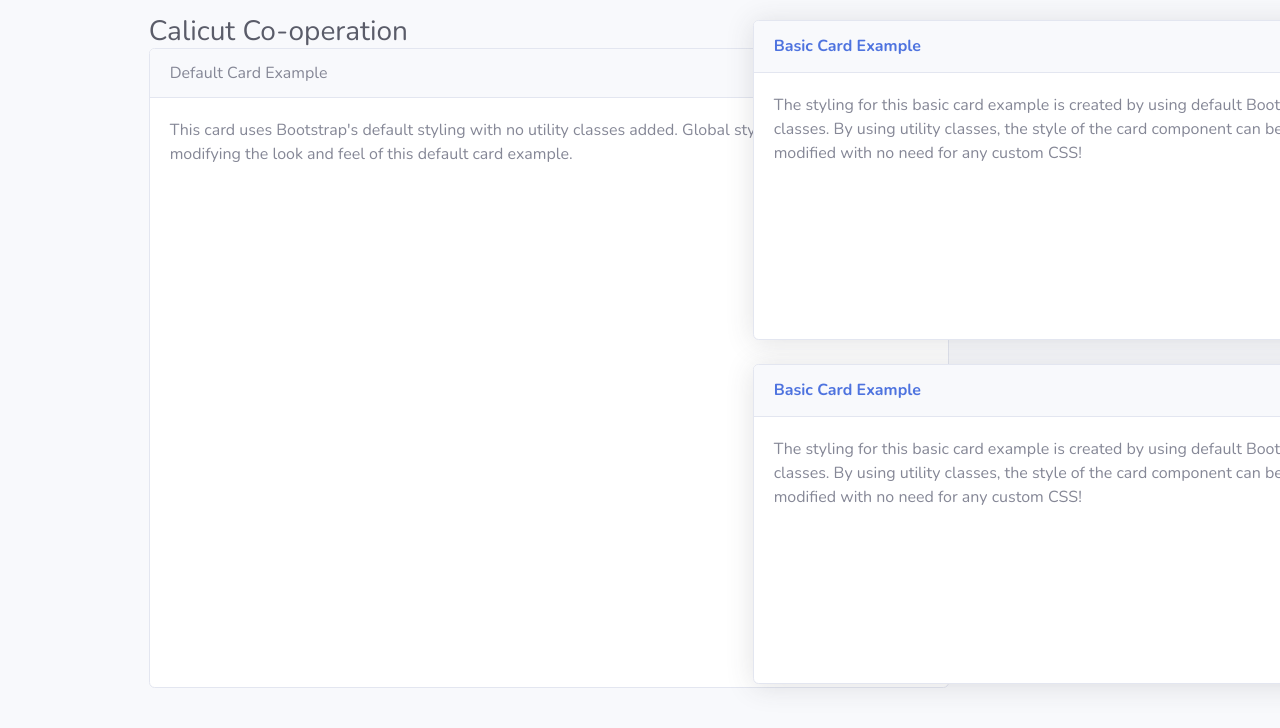
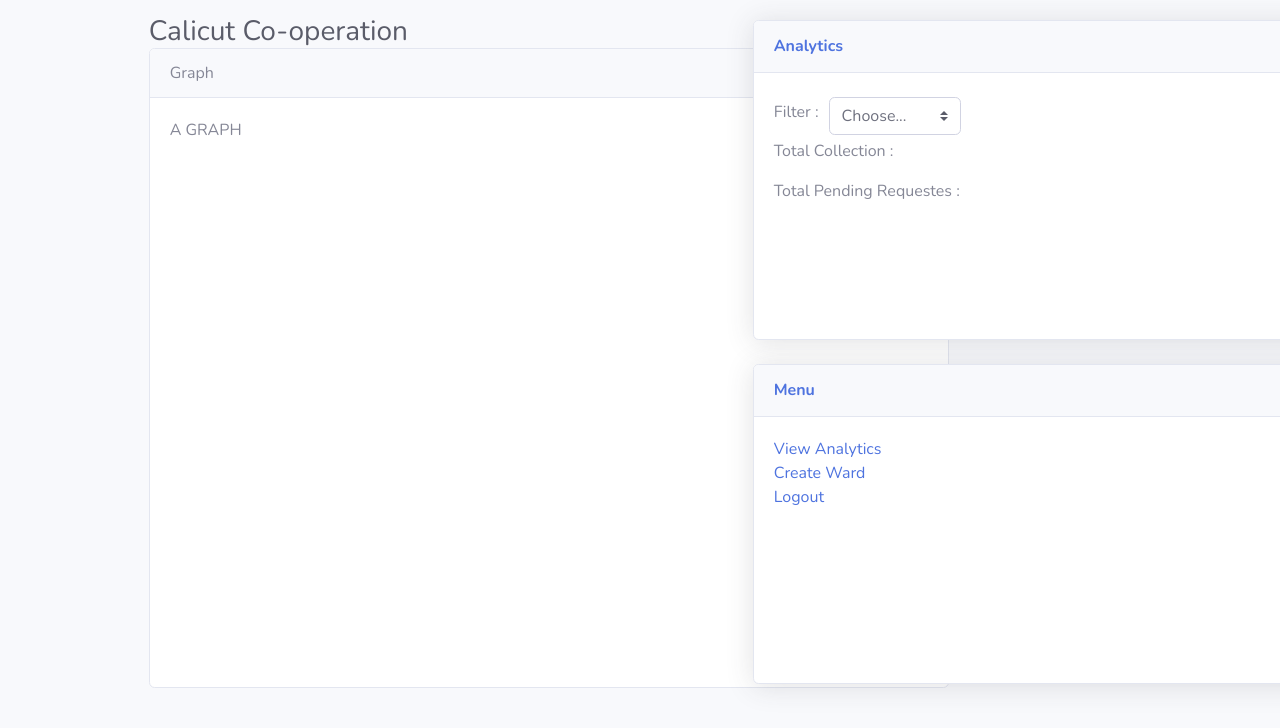
Before and after one commit to amjadcp/junk-report-front-end-admin, a plain HTML site: page dashboard.html in a window 1280 px wide. Drawn offline with nearby package versions, Linux system fonts and the light colour scheme.

Commit message:
add:update

```diff
--- a/dashboard.html
+++ b/dashboard.html
@@ -45,11 +45,10 @@
 
                                     <div class="card1 card mb-4">
                                         <div class="card-header">
-                                            Default Card Example
+                                            Graph
                                         </div>
                                         <div class="card-body">
-                                            This card uses Bootstrap's default styling with no utility classes added. Global
-                                            styles are the only things modifying the look and feel of this default card example.
+                                            A GRAPH
                                         </div>
                                     </div>
 
@@ -59,23 +58,44 @@
 
                                     <div class="card2 card shadow mb-4">
                                         <div class="card-header py-3">
-                                            <h6 class="m-0 font-weight-bold text-primary">Basic Card Example</h6>
+                                            <h6 class="m-0 font-weight-bold text-primary">Analytics</h6>
                                         </div>
                                         <div class="card-body">
-                                            The styling for this basic card example is created by using default Bootstrap
-                                            utility classes. By using utility classes, the style of the card component can be
-                                            easily modified with no need for any custom CSS!
+                                            <form action="" method="post">
+                                                <div class="form-row align-items-center">
+
+                                                    <div class="col-auto my-1">
+                                                        <!-- <div class="custom-control custom-checkbox mr-sm-2"> -->
+                                                          <!-- <input type="checkbox" class="custom-control-input" id="customControlAutosizing"> -->
+                                                          <label for="customControlAutosizing">Filter : </label>
+                                                        <!-- </div> -->
+                                                    </div>
+
+                                                    <div class="col-auto my-1">
+                                                      <label class="mr-sm-2 sr-only" for="inlineFormCustomSelect">Preference</label>
+                                                      <select class="custom-select mr-sm-2" id="inlineFormCustomSelect">
+                                                        <option selected>Choose...</option>
+                                                        <option value="today">Today</option>
+                                                        <option value="week">This Week</option>
+                                                        <option value="month">This Month</option>
+                                                      </select>
+                                                    </div>
+
+                                                </div>
+                                            </form>
+                                            <p>Total Collection : </p>
+                                            <p>Total Pending Requestes : </p>
                                         </div>
                                     </div>
 
                                     <div class="card2 card shadow mb-4">
                                         <div class="card-header py-3">
-                                            <h6 class="m-0 font-weight-bold text-primary">Basic Card Example</h6>
+                                            <h6 class="m-0 font-weight-bold text-primary">Menu</h6>
                                         </div>
                                         <div class="card-body">
-                                            The styling for this basic card example is created by using default Bootstrap
-                                            utility classes. By using utility classes, the style of the card component can be
-                                            easily modified with no need for any custom CSS!
+                                            <a href="ward.html">View Analytics</a> <br>
+                                            <a href="">Create Ward</a> <br>
+                                            <a href="index.html">Logout</a>
                                         </div>
                                     </div>
 
```
Also changed, not shown: index.html (+1 -1 lines), otp.html (+2 -2 lines), ward.html (added, +35 -0 lines).
